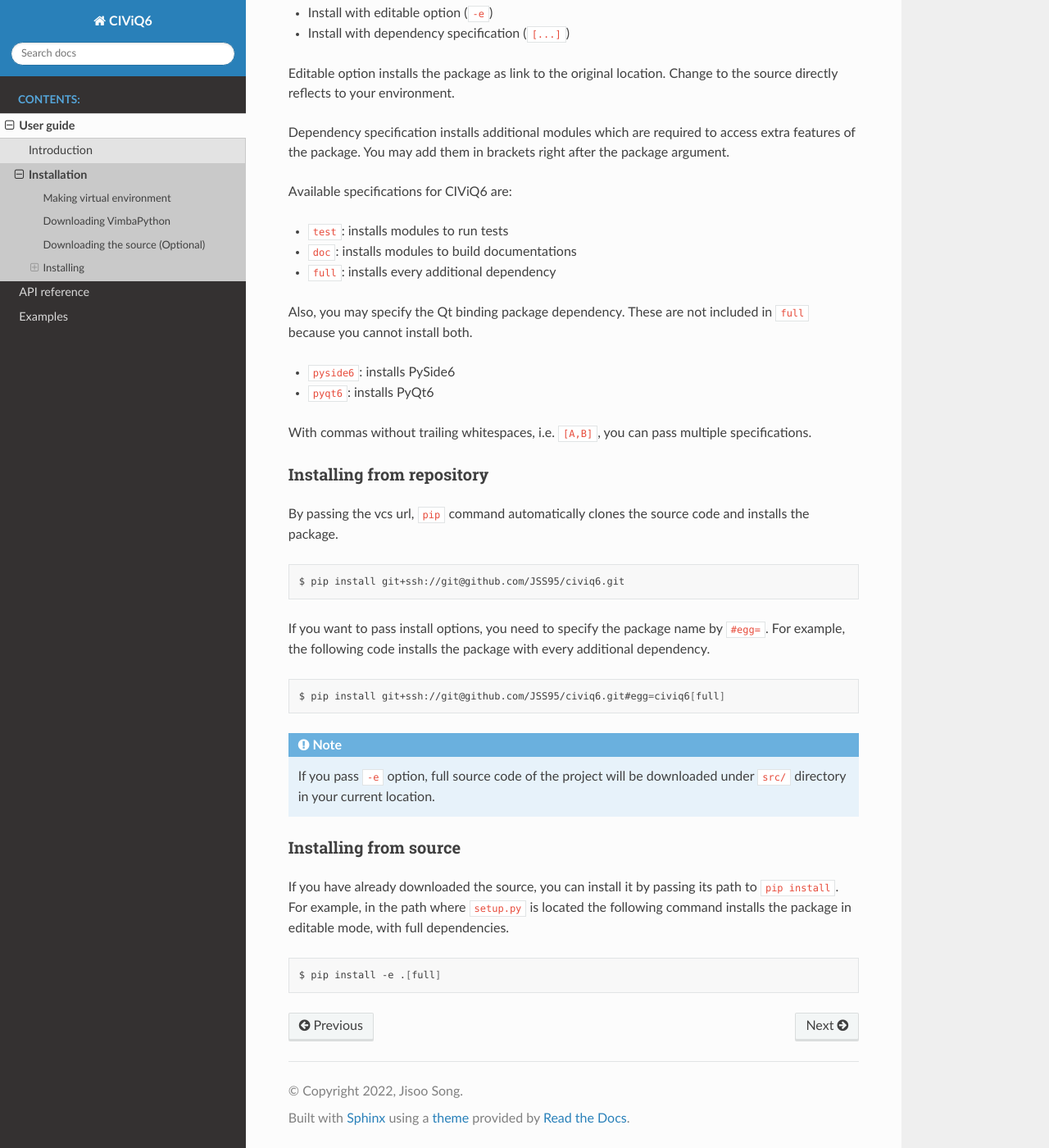
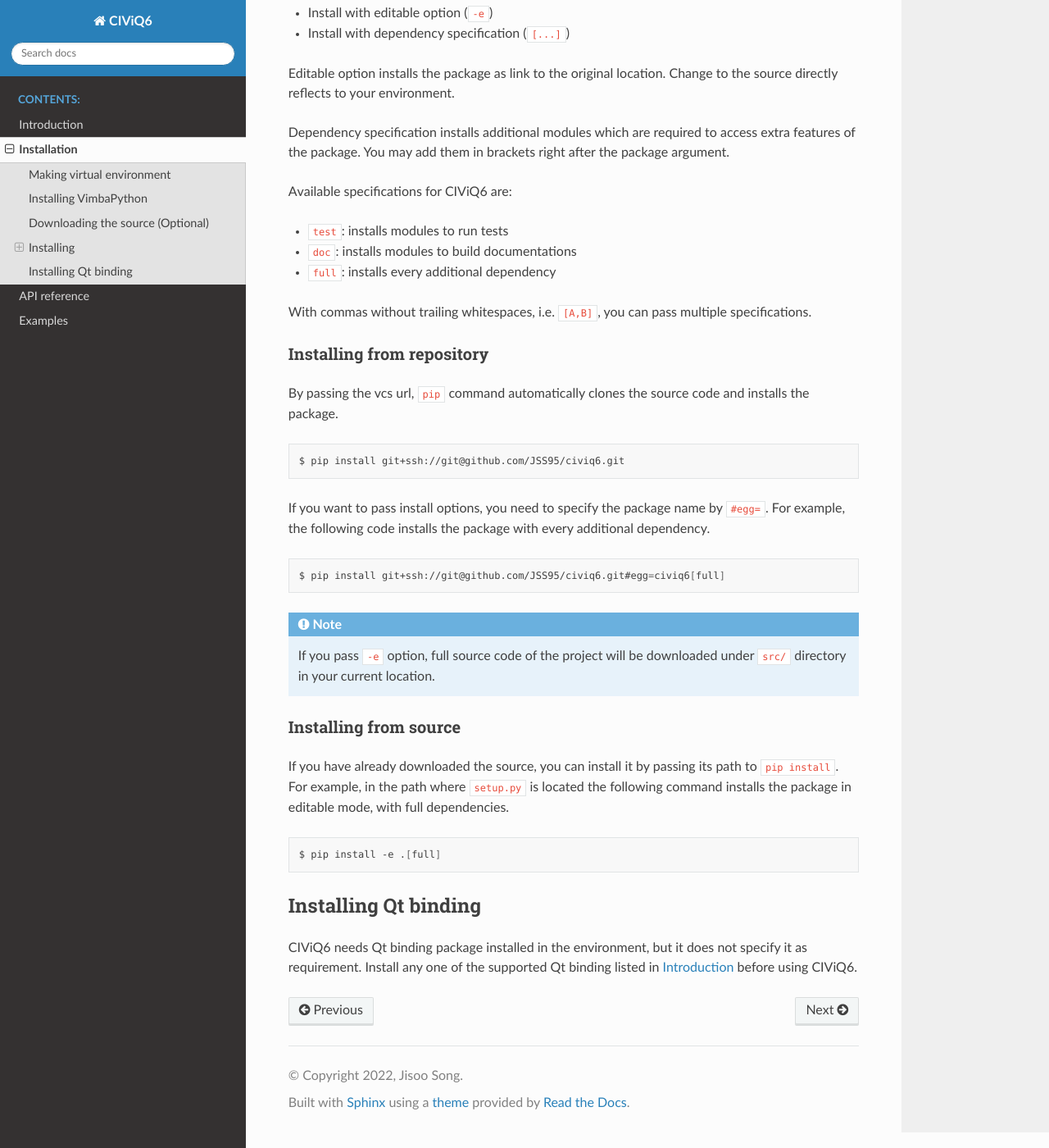
Before and after one commit to JSS95/civiq6, a Sphinx documentation site: the page built from doc/source/install.rst, in a window 1280 px wide and 1400 px high, scrolled down 1205 px. Shown: the whole window at 82% size. Built offline with Sphinx 7.4.7 and the Read the Docs theme 2.0.0, drawn with Linux system fonts in a browser that asks for light colours; some of the changed text lies outside the part shown.

Commit message:
maint: support PyQt6
Modify document

```diff
--- a/doc/source/index.rst
+++ b/doc/source/index.rst
@@ -12,7 +12,8 @@
    :maxdepth: 2
    :caption: Contents:
 
-   User guide <user-guide/index>
+   intro
+   install
    API reference <reference/index>
    Examples <examples/index>
 
--- a/doc/source/user-guide/installation.rst
+++ b/doc/source/install.rst
@@ -18,8 +18,8 @@
 You are now in a new environment "my-env", with only `pip <https://pip.pypa.io/en/stable/>`_ package installed.
 Ready to go!
 
-Downloading VimbaPython
-=======================
+Installing VimbaPython
+======================
 
 CIViQ is dependent to `VimbaPython <https://github.com/alliedvision/VimbaPython>`_ , which is not distributed by PyPI.
 Go to its repository and follow the instructions to install the package.
@@ -70,12 +70,6 @@
 * ``doc``: installs modules to build documentations
 * ``full``: installs every additional dependency
 
-Also, you may specify the Qt binding package dependency.
-These are not included in ``full`` because you cannot install both.
-
-* ``pyside6``: installs PySide6
-* ``pyqt6``: installs PyQt6
-
 With commas without trailing whitespaces, i.e. ``[A,B]``, you can pass multiple specifications.
 
 Installing from repository
@@ -107,3 +101,9 @@
 .. code-block:: bash
 
    $ pip install -e .[full]
+
+Installing Qt binding
+=====================
+
+CIViQ6 needs Qt binding package installed in the environment, but it does not specify it as requirement.
+Install any one of the supported Qt binding listed in :ref:`intro` before using CIViQ6.
--- a/doc/source/user-guide/index.rst
+++ /dev/null
@@ -1,9 +0,0 @@
-==========
-User guide
-==========
-
-.. toctree::
-   :maxdepth: 1
-
-   introduction
-   installation
```
Also changed, not shown: doc/source/intro.rst (added, +21 -0 lines), doc/source/user-guide/introduction.rst (deleted, +0 -25 lines).
